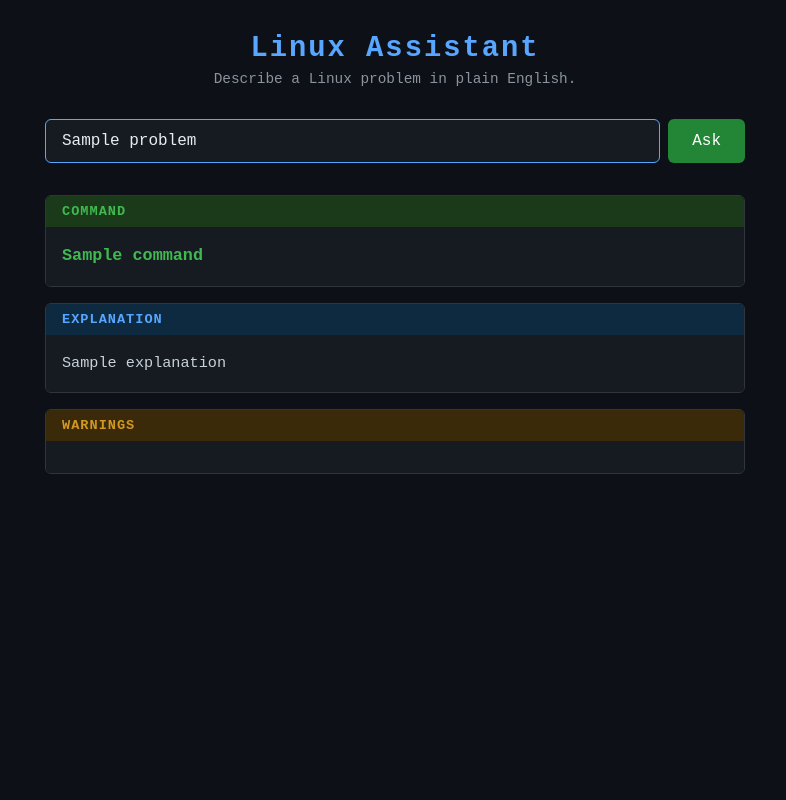
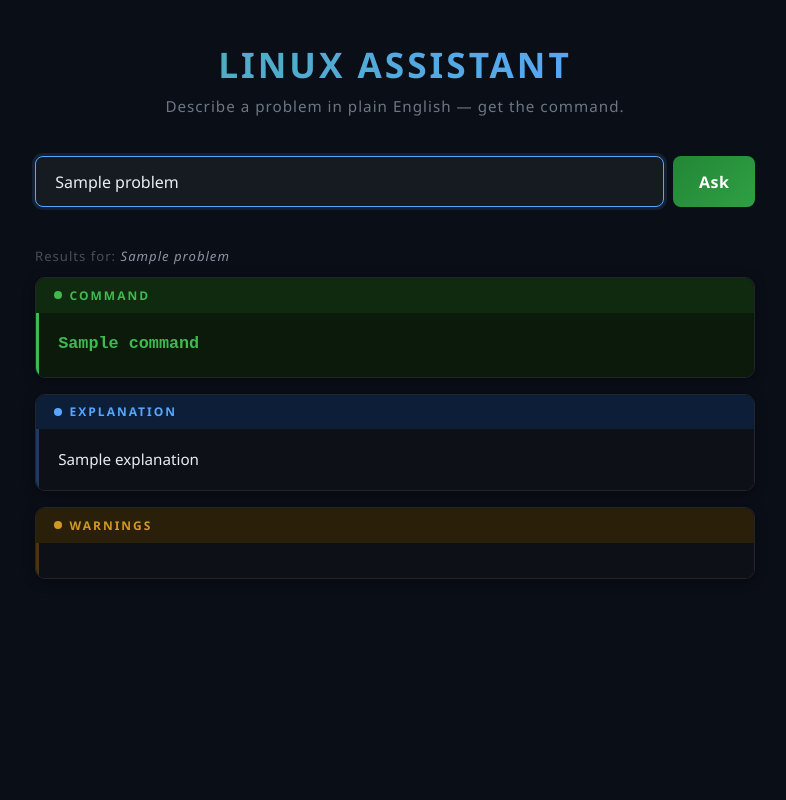
Before and after one commit to petetorres375-glitch/linux-assistant, a Flask app: template templates/index.html in a window 1280 px wide. Shown: the whole page, without its empty margins (245-1031 px from the left). Run offline with Flask 3, Linux system fonts and the light colour scheme; the template is opened without the code that fills it: most values are stand-ins (such as "Sample title", 1, 10 or a date in 2020).

Commit message:
Polish web UI — gradient title, colored accents, fade-in animation
Co-Authored-By: Claude Sonnet 4.6 <noreply@anthropic.com>

```diff
--- a/templates/index.html
+++ b/templates/index.html
@@ -8,125 +8,188 @@
     * { box-sizing: border-box; margin: 0; padding: 0; }
 
     body {
-      font-family: 'Courier New', monospace;
-      background: #0d1117;
+      font-family: 'Segoe UI', system-ui, sans-serif;
+      background: #0a0e17;
       color: #e6edf3;
       min-height: 100vh;
-      padding: 2rem;
+      padding: 2.5rem 1rem;
     }
 
     header {
       text-align: center;
-      margin-bottom: 2rem;
+      margin-bottom: 2.5rem;
     }
 
     header h1 {
-      font-size: 1.8rem;
-      color: #58a6ff;
-      letter-spacing: 2px;
+      font-size: 2.2rem;
+      font-weight: 700;
+      letter-spacing: 3px;
+      text-transform: uppercase;
+      background: linear-gradient(90deg, #58a6ff, #3fb950, #58a6ff);
+      background-size: 200% auto;
+      -webkit-background-clip: text;
+      -webkit-text-fill-color: transparent;
+      animation: shimmer 4s linear infinite;
+    }
+
+    @keyframes shimmer {
+      to { background-position: 200% center; }
     }
 
     header p {
-      color: #8b949e;
-      margin-top: 0.4rem;
-      font-size: 0.9rem;
+      color: #6e7681;
+      margin-top: 0.5rem;
+      font-size: 0.95rem;
+      letter-spacing: 1px;
     }
 
     .search-box {
-      max-width: 700px;
-      margin: 0 auto 2rem;
+      max-width: 720px;
+      margin: 0 auto 2.5rem;
       display: flex;
-      gap: 0.5rem;
+      gap: 0.6rem;
     }
 
     .search-box input {
       flex: 1;
-      padding: 0.75rem 1rem;
+      padding: 0.85rem 1.2rem;
       background: #161b22;
-      border: 1px solid #30363d;
-      border-radius: 6px;
+      border: 1px solid #21262d;
+      border-radius: 8px;
       color: #e6edf3;
       font-family: inherit;
       font-size: 1rem;
       outline: none;
-      transition: border-color 0.2s;
+      transition: border-color 0.2s, box-shadow 0.2s;
     }
 
     .search-box input:focus {
       border-color: #58a6ff;
+      box-shadow: 0 0 0 3px rgba(88, 166, 255, 0.12);
     }
 
+    .search-box input::placeholder { color: #484f58; }
+
     .search-box button {
-      padding: 0.75rem 1.5rem;
-      background: #238636;
+      padding: 0.85rem 1.6rem;
+      background: linear-gradient(135deg, #238636, #2ea043);
       border: none;
-      border-radius: 6px;
+      border-radius: 8px;
       color: #fff;
       font-family: inherit;
       font-size: 1rem;
+      font-weight: 600;
       cursor: pointer;
-      transition: background 0.2s;
+      letter-spacing: 0.5px;
+      transition: opacity 0.2s, transform 0.1s;
     }
 
-    .search-box button:hover {
-      background: #2ea043;
-    }
+    .search-box button:hover { opacity: 0.9; }
+    .search-box button:active { transform: scale(0.98); }
 
     .results {
-      max-width: 700px;
+      max-width: 720px;
       margin: 0 auto;
       display: flex;
       flex-direction: column;
       gap: 1rem;
+      animation: fadeIn 0.3s ease;
+    }
+
+    @keyframes fadeIn {
+      from { opacity: 0; transform: translateY(8px); }
+      to   { opacity: 1; transform: translateY(0); }
     }
 
     .panel {
-      border-radius: 6px;
+      border-radius: 10px;
       overflow: hidden;
-      border: 1px solid #30363d;
+      border: 1px solid #21262d;
+      box-shadow: 0 2px 12px rgba(0,0,0,0.4);
     }
 
     .panel-header {
-      padding: 0.5rem 1rem;
-      font-weight: bold;
-      font-size: 0.85rem;
-      letter-spacing: 1px;
+      padding: 0.55rem 1.1rem;
+      font-size: 0.75rem;
+      font-weight: 700;
+      letter-spacing: 2px;
       text-transform: uppercase;
+      display: flex;
+      align-items: center;
+      gap: 0.5rem;
+    }
+
+    .panel-header::before {
+      content: '';
+      display: inline-block;
+      width: 8px;
+      height: 8px;
+      border-radius: 50%;
     }
 
     .panel-body {
-      padding: 1rem;
-      background: #161b22;
+      padding: 1.1rem 1.2rem;
+      background: #0d1117;
       font-size: 0.95rem;
-      line-height: 1.6;
+      line-height: 1.7;
       white-space: pre-wrap;
       word-break: break-word;
     }
 
-    .panel.command .panel-header  { background: #1a3a1a; color: #3fb950; }
-    .panel.command .panel-body    { color: #3fb950; font-size: 1.05rem; font-weight: bold; }
+    .panel.command .panel-header {
+      background: #0f2a0f;
+      color: #3fb950;
+    }
+    .panel.command .panel-header::before { background: #3fb950; }
+    .panel.command .panel-body {
+      color: #3fb950;
+      font-family: 'Courier New', monospace;
+      font-size: 1.05rem;
+      font-weight: bold;
+      background: #0b1a0b;
+      border-left: 3px solid #3fb950;
+    }
 
-    .panel.explanation .panel-header { background: #0d2a40; color: #58a6ff; }
-    .panel.explanation .panel-body   { color: #c9d1d9; }
+    .panel.explanation .panel-header {
+      background: #0d1f38;
+      color: #58a6ff;
+    }
+    .panel.explanation .panel-header::before { background: #58a6ff; }
+    .panel.explanation .panel-body {
+      border-left: 3px solid #1f3a5f;
+    }
 
-    .panel.warnings .panel-header { background: #3a2a0a; color: #d29922; }
-    .panel.warnings .panel-body   { color: #c9d1d9; }
+    .panel.warnings .panel-header {
+      background: #2a1f08;
+      color: #d29922;
+    }
+    .panel.warnings .panel-header::before { background: #d29922; }
+    .panel.warnings .panel-body {
+      border-left: 3px solid #4a3510;
+    }
 
     .error {
-      max-width: 700px;
+      max-width: 720px;
       margin: 0 auto;
-      padding: 1rem;
-      background: #3a1a1a;
+      padding: 1rem 1.2rem;
+      background: #1a0d0d;
       border: 1px solid #f85149;
-      border-radius: 6px;
+      border-radius: 8px;
       color: #f85149;
+      font-size: 0.95rem;
     }
 
-    .prompt-label {
-      max-width: 700px;
-      margin: 0 auto 0.5rem;
+    .query-label {
+      max-width: 720px;
+      margin: 0 auto 0.75rem;
+      color: #484f58;
+      font-size: 0.82rem;
+      letter-spacing: 1px;
+    }
+
+    .query-label span {
       color: #8b949e;
-      font-size: 0.85rem;
+      font-style: italic;
     }
   </style>
 </head>
@@ -134,7 +197,7 @@
 
   <header>
     <h1>Linux Assistant</h1>
-    <p>Describe a Linux problem in plain English.</p>
+    <p>Describe a problem in plain English — get the command.</p>
   </header>
 
   <form method="POST">
@@ -151,10 +214,11 @@
   </form>
 
   {% if error %}
-    <div class="error">Error: {{ error }}</div>
+    <div class="error">{{ error }}</div>
   {% endif %}
 
   {% if result %}
+    <div class="query-label">Results for: <span>{{ problem }}</span></div>
     <div class="results">
 
       <div class="panel command">
```
